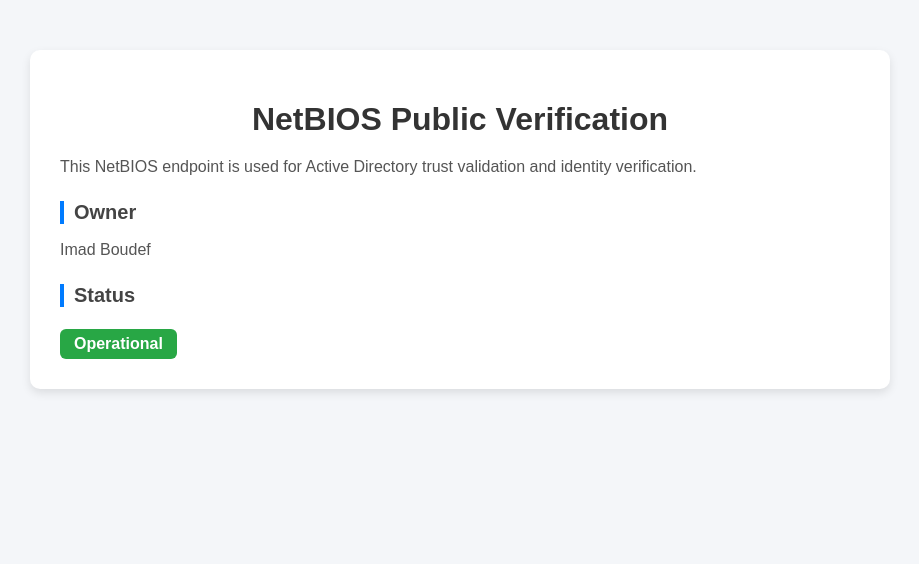
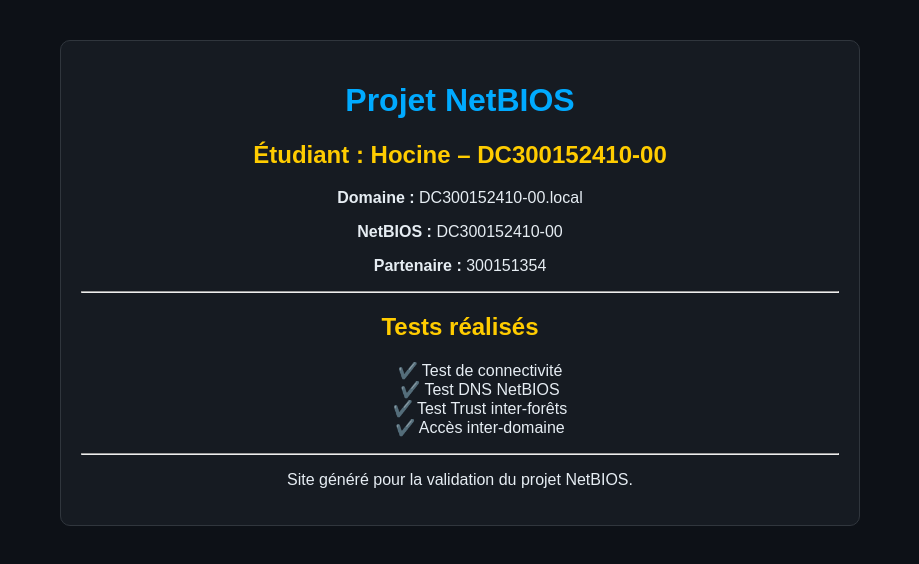
Before and after one commit to Imadboudeuf/netbios, a plain HTML site: page index.html in a window 1280 px wide. Shown: the whole page, without its empty margins (180-1099 px from the left). Drawn offline with Linux system fonts and the light colour scheme.

Commit message:
Update index.html

```diff
--- a/index.html
+++ b/index.html
@@ -1,64 +1,51 @@
 <!DOCTYPE html>
-<html lang="en">
+<html lang="fr">
 <head>
     <meta charset="UTF-8">
-    <title>NetBIOS Public - Validation</title>
+    <title>NetBIOS – DC300152410-00</title>
     <style>
         body {
+            background: #0d1117;
+            color: #e6edf3;
             font-family: Arial, sans-serif;
-            background-color: #f4f6f9;
-            margin: 0;
-            padding: 0;
+            text-align: center;
+            margin-top: 40px;
         }
-        .container {
-            max-width: 800px;
-            margin: 50px auto;
-            background: #ffffff;
-            padding: 30px;
+        .box {
+            border: 1px solid #30363d;
+            padding: 20px;
+            width: 60%;
+            margin: auto;
             border-radius: 10px;
-            box-shadow: 0 4px 10px rgba(0,0,0,0.1);
+            background: #161b22;
         }
-        h1 {
-            text-align: center;
-            color: #333;
-            margin-bottom: 20px;
-        }
-        .section-title {
-            color: #444;
-            margin-top: 25px;
-            font-size: 20px;
-            border-left: 4px solid #007bff;
-            padding-left: 10px;
-        }
-        .status-green {
-            color: white;
-            background-color: #28a745;
-            display: inline-block;
-            padding: 6px 14px;
-            border-radius: 6px;
-            font-weight: bold;
-            margin-top: 5px;
-        }
-        .info-text {
-            color: #555;
-        }
+        h1 { color: #00aaff; }
+        h2 { color: #ffcc00; }
     </style>
 </head>
 <body>
 
-<div class="container">
-    <h1>NetBIOS Public Verification</h1>
+<div class="box">
+    <h1>Projet NetBIOS</h1>
+    <h2>Étudiant : Hocine – DC300152410-00</h2>
 
-    <p class="info-text">
-        This NetBIOS endpoint is used for Active Directory trust validation and identity verification.
-    </p>
+    <p><b>Domaine :</b> DC300152410-00.local</p>
+    <p><b>NetBIOS :</b> DC300152410-00</p>
+    <p><b>Partenaire :</b> 300151354</p>
 
-    <h2 class="section-title">Owner</h2>
-    <p class="info-text">Imad Boudef</p>
+    <hr>
 
-    <h2 class="section-title">Status</h2>
-    <span class="status-green">Operational</span>
+    <h2>Tests réalisés</h2>
+    <ul style="list-style: none;">
+        <li>✔️ Test de connectivité</li>
+        <li>✔️ Test DNS NetBIOS</li>
+        <li>✔️ Test Trust inter-forêts</li>
+        <li>✔️ Accès inter-domaine</li>
+    </ul>
 
+    <hr>
+
+    <p>Site généré pour la validation du projet NetBIOS.</p>
 </div>
 
 </body>
```
